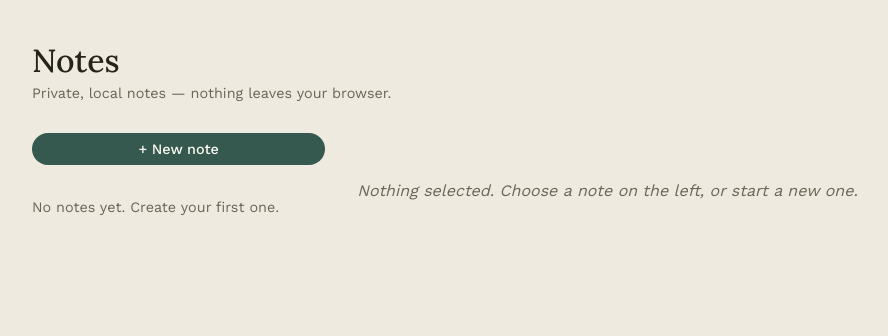
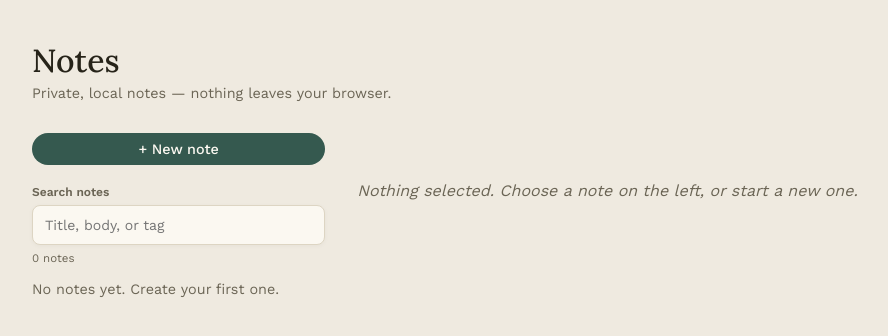
Before and after one commit to kumarsaurabhmishra/personal-knowledge-search, a React (Vite) app: page / in a window 1280 px wide. Shown: the top 336 px of the page, without its empty margins (152-1040 px from the left). Built offline with nearby package versions, Linux system fonts and the light colour scheme.

Commit message:
feat(search): add search input and result state
Introduce a controlled, accessible search field with live result counts and clear behavior. Integrate search state with the notes view, match the existing visual design, add interaction tests, and update the README for Story 3 Task 1.

```diff
--- a/src/App.css
+++ b/src/App.css
@@ -102,6 +102,58 @@
 .app-list-pane > .btn-primary {
   width: 100%;
   margin-bottom: 1.25rem;
+}
+
+.note-search {
+  display: grid;
+  gap: 0.35rem;
+  margin-bottom: 1rem;
+}
+
+.note-search > label {
+  color: var(--color-ink-soft);
+  font-size: 0.75rem;
+  font-weight: 600;
+}
+
+.note-search-control {
+  position: relative;
+}
+
+.note-search-control input {
+  width: 100%;
+  min-height: 2.55rem;
+  padding: 0.55rem 3.4rem 0.55rem 0.75rem;
+  background: var(--color-surface);
+  border: 1px solid var(--color-line);
+  border-radius: 8px;
+  box-shadow: 0 1px 5px rgba(38, 35, 25, 0.04);
+  font-size: 0.88rem;
+}
+
+.note-search-control input:hover {
+  border-color: var(--color-ink-soft);
+}
+
+.note-search-control button {
+  position: absolute;
+  top: 50%;
+  right: 0.65rem;
+  padding: 0;
+  transform: translateY(-50%);
+  color: var(--color-accent);
+  background: none;
+  border: 0;
+  cursor: pointer;
+  font-size: 0.72rem;
+  font-weight: 600;
+}
+
+.note-search-status {
+  min-height: 1em;
+  margin: 0;
+  color: var(--color-ink-soft);
+  font-size: 0.72rem;
 }
 
 .note-filters {
--- a/src/App.tsx
+++ b/src/App.tsx
@@ -4,6 +4,7 @@ import { NoteForm } from './components/NoteForm';
 import { NoteList } from './components/NoteList';
 import { NoteDetail } from './components/NoteDetail';
 import { NoteFilters } from './components/NoteFilters';
+import { NoteSearch } from './components/NoteSearch';
 import { useNotes } from './hooks/useNotes';
 import type { NoteInput } from './models/note';
 import {
@@ -20,6 +21,7 @@ function App() {
   const [mode, setMode] = useState<ViewMode>('empty');
   const [selectedTag, setSelectedTag] = useState('');
   const [selectedCategory, setSelectedCategory] = useState('');
+  const [searchQuery, setSearchQuery] = useState('');
 
   const selectedNote = useMemo(
     () => notes.find((n) => n.id === selectedId) ?? null,
@@ -32,6 +34,8 @@ function App() {
     () => filterNotes(notes, { tag: selectedTag, category: selectedCategory }),
     [notes, selectedTag, selectedCategory],
   );
+  // Task 2 will apply normalized title/body/tag matching to this result set.
+  const searchResults = filteredNotes;
   const hasActiveFilter = Boolean(selectedTag || selectedCategory);
 
   const handleSelect = (id: string) => {
@@ -84,6 +88,13 @@ function App() {
           <button type="button" className="btn-primary" onClick={handleNewNote}>
             + New note
           </button>
+          <NoteSearch
+            query={searchQuery}
+            resultCount={searchResults.length}
+            totalCount={notes.length}
+            onQueryChange={setSearchQuery}
+            onClear={() => setSearchQuery('')}
+          />
           <NoteFilters
             tags={availableTags}
             categories={availableCategories}
@@ -100,7 +111,7 @@ function App() {
             <p>Loading...</p>
           ) : (
             <NoteList
-              notes={filteredNotes}
+              notes={searchResults}
               selectedId={selectedId}
               onSelect={handleSelect}
               onDelete={handleDelete}
--- /dev/null
+++ b/src/components/NoteSearch.tsx
@@ -0,0 +1,41 @@
+interface NoteSearchProps {
+  query: string;
+  resultCount: number;
+  totalCount: number;
+  onQueryChange: (query: string) => void;
+  onClear: () => void;
+}
+
+export function NoteSearch({
+  query,
+  resultCount,
+  totalCount,
+  onQueryChange,
+  onClear,
+}: NoteSearchProps) {
+  const hasQuery = query.length > 0;
+
+  return (
+    <search className="note-search" aria-label="Search saved notes">
+      <label htmlFor="note-search-input">Search notes</label>
+      <div className="note-search-control">
+        <input
+          id="note-search-input"
+          type="search"
+          value={query}
+          onChange={(event) => onQueryChange(event.target.value)}
+          placeholder="Title, body, or tag"
+          autoComplete="off"
+        />
+        {hasQuery && (
+          <button type="button" onClick={onClear} aria-label="Clear search">
+            Clear
+          </button>
+        )}
+      </div>
+      <p className="note-search-status" aria-live="polite">
+        {hasQuery ? `${resultCount} of ${totalCount} notes` : `${totalCount} notes`}
+      </p>
+    </search>
+  );
+}
```
Also changed, not shown: 2 other files (tests, documents, lock files or other folders).
